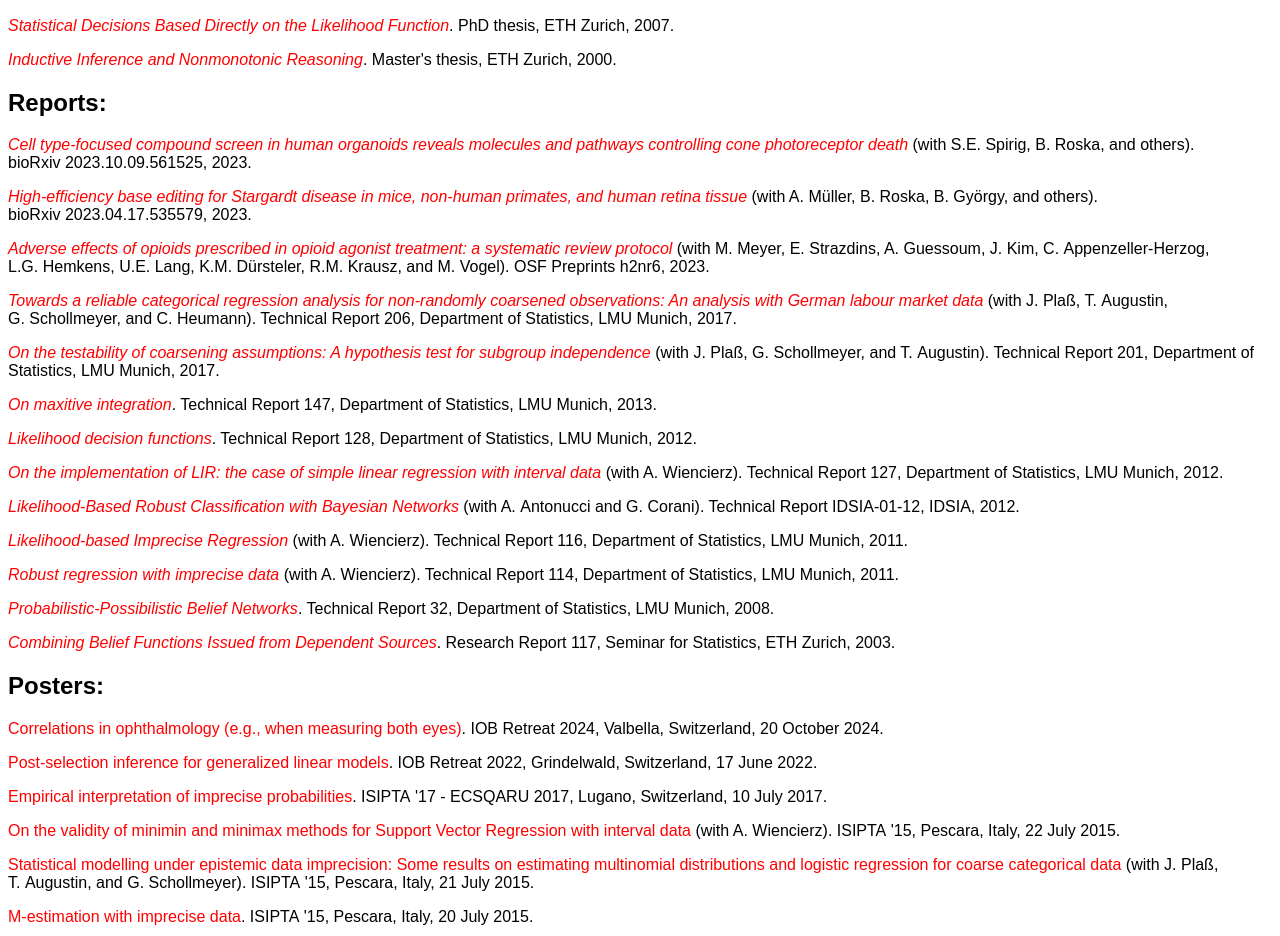
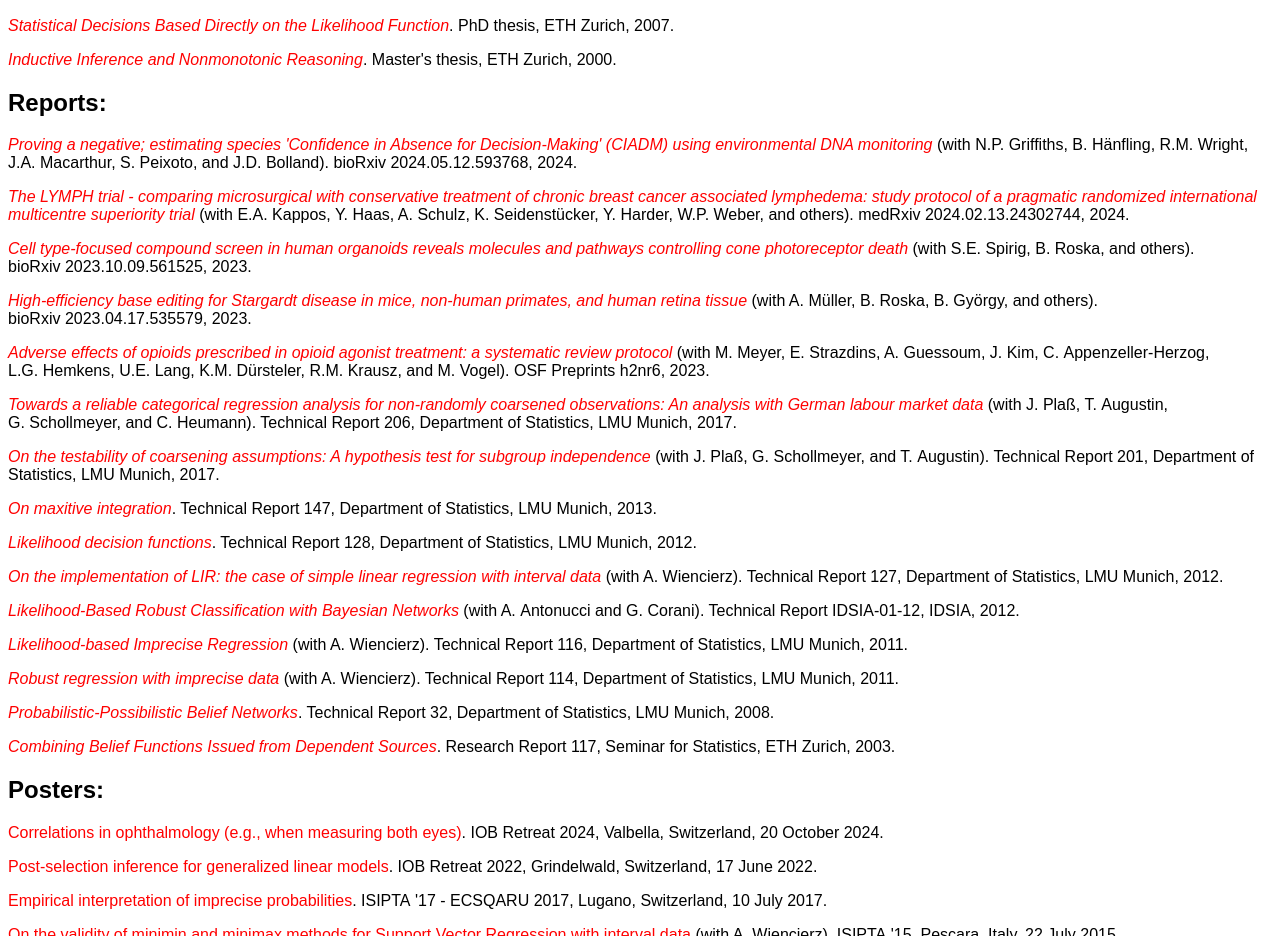
Before and after one commit to marcoegv/marcoegv.github.io, a plain HTML site: page index.html in a window 1280 px wide. Shown: the part 3563-4499 px from the top of the page. Drawn offline with Linux system fonts and the light colour scheme.

Commit message:
reaserch reports m + b 3

```diff
--- a/index.html
+++ b/index.html
@@ -81,6 +81,8 @@ a:hover{text-decoration: underline}
 <p><a href="http://dx.doi.org/10.3929/ethz-a-005463829"><i>Statistical Decisions Based Directly on the Likelihood Function</i></a>. PhD thesis, ETH Zurich, 2007.</p>
 <p><a href="publications/diplom.pdf"><i>Inductive Inference and Nonmonotonic Reasoning</i></a>. Master's thesis, ETH Zurich, 2000.</p>
 <h2>Reports:</h2>
+<p><a href="http://doi.org/10.1101/2024.05.12.593768"><i>Proving a negative; estimating species 'Confidence in Absence for Decision-Making' (CIADM) using environmental DNA monitoring</i></a> (with N.P.&nbsp;Griffiths, B.&nbsp;Hänfling, R.M.&nbsp;Wright, J.A.&nbsp;Macarthur, S.&nbsp;Peixoto, and J.D.&nbsp;Bolland). bioRxiv&nbsp;2024.05.12.593768, 2024.</p>
+<p><a href="http://doi.org/10.1101/2024.02.13.24302744"><i>The LYMPH trial - comparing microsurgical with conservative treatment of chronic breast cancer associated lymphedema: study protocol of a pragmatic randomized international multicentre superiority trial</i></a> (with E.A.&nbsp;Kappos, Y.&nbsp;Haas, A.&nbsp;Schulz, K.&nbsp;Seidenstücker, Y.&nbsp;Harder, W.P.&nbsp;Weber, and others). medRxiv&nbsp;2024.02.13.24302744, 2024.</p>
 <p><a href="http://doi.org/10.1101/2023.10.09.561525"><i>Cell type-focused compound screen in human organoids reveals molecules and pathways controlling cone photoreceptor death</i></a> (with S.E.&nbsp;Spirig, B.&nbsp;Roska, and others). bioRxiv&nbsp;2023.10.09.561525, 2023.</p>
 <p><a href="http://doi.org/10.1101/2023.04.17.535579"><i>High-efficiency base editing for Stargardt disease in mice, non-human primates, and human retina tissue</i></a> (with A.&nbsp;Müller, B.&nbsp;Roska, B.&nbsp;György, and others). bioRxiv&nbsp;2023.04.17.535579, 2023.</p>
 <p><a href="http://doi.org/10.31219/osf.io/h2nr6"><i>Adverse effects of opioids prescribed in opioid agonist treatment: a systematic review protocol</i></a> (with M.&nbsp;Meyer, E.&nbsp;Strazdins, A.&nbsp;Guessoum, J.&nbsp;Kim, C.&nbsp;Appenzeller-Herzog, L.G.&nbsp;Hemkens, U.E.&nbsp;Lang, K.M.&nbsp;Dürsteler, R.M.&nbsp;Krausz, and M.&nbsp;Vogel). OSF Preprints&nbsp;h2nr6, 2023.</p>
```
